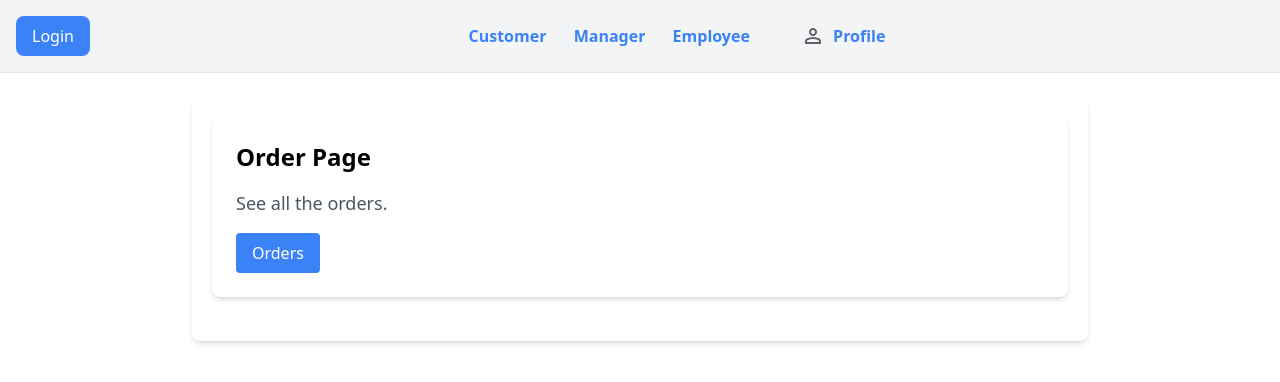
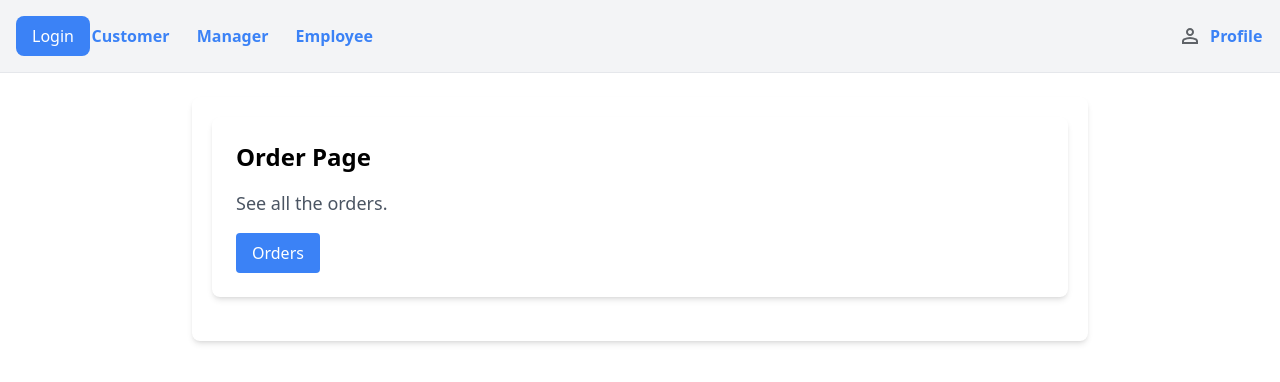
Before and after one commit to joelsb/AppMonitor, a Nuxt app in the folder app/frontend-appmonitor/: page /manager in a window 1280 px wide. Shown: the top 382 px of the page. Built offline with nearby package versions, Linux system fonts and the light colour scheme.

Commit message:
Logout added - See profile and change password missing

```diff
--- a/app/frontend-appmonitor/components/NavBar.vue
+++ b/app/frontend-appmonitor/components/NavBar.vue
@@ -11,8 +11,7 @@
       <ul class="nav-links">
         <!-- Regular links (excluding Profile) -->
         <li v-for="(link, index) in links" :key="index" class="nav-item">
-          <div v-if="link.name !== 'Profile'">
-            <button :class="[
+            <button v-if="link.name !== 'Profile'" :class="[
               'nav-button',
               (activeIndex === index || link.active) ? 'active' : ''
             ]" @click="navigate(link.route)">
@@ -20,37 +19,37 @@
             </button>
 
             <!-- Submenu for other links -->
-            <ul v-if="link.submenu" class="submenu">
+            <ul v-if="link.submenu || link.name !== 'Profile'" class="submenu">
               <li v-for="(item, subIndex) in link.submenu" :key="subIndex" class="submenu-item"
                 @click="navigate(item.route)">
                 {{ item.name }}
               </li>
             </ul>
-          </div>
         </li>
 
         <!-- Profile link -->
-
+        <div class="profile-item">
         <!-- Profile link (the 4th link in the array) -->
-        <li v-if="links[3]" class="nav-item profile-item">
+        <li v-if="linkProfile" class="nav-item">
           <button :class="[
             'nav-button profile-button',
-            (activeIndex === 3 || links[3].active) ? 'active' : ''
-          ]" @click="navigate(links[3].route)">
+            (activeIndex === 3 || linkProfile.active) ? 'active' : ''
+          ]" @click="navigate(linkProfile.route)">
           <svg xmlns="http://www.w3.org/2000/svg" class="user-avatar" height="24px" viewBox="0 -960 960 960"
             width="24px" fill="#5f6368">
             <path
               d="M480-480q-66 0-113-47t-47-113q0-66 47-113t113-47q66 0 113 47t47 113q0 66-47 113t-113 47ZM160-160v-112q0-34 17.5-62.5T224-378q62-31 126-46.5T480-440q66 0 130 15.5T736-378q29 15 46.5 43.5T800-272v112H160Zm80-80h480v-32q0-11-5.5-20T700-306q-54-27-109-40.5T480-360q-56 0-111 13.5T260-306q-9 5-14.5 14t-5.5 20v32Zm240-320q33 0 56.5-23.5T560-640q0-33-23.5-56.5T480-720q-33 0-56.5 23.5T400-640q0 33 23.5 56.5T480-560Zm0-80Zm0 400Z" />
           </svg>
-            {{ links[3].name }}
+            {{ linkProfile.name }}
           </button>
-          <ul v-if="links[3].submenu" class="submenu">
-            <li v-for="(item, subIndex) in links[3].submenu" :key="subIndex" class="submenu-item"
+          <ul v-if="linkProfile.submenu" class="submenu profile-submenu">
+            <li v-for="(item, subIndex) in linkProfile.submenu" :key="subIndex" class="submenu-item"
               @click="navigate(item.route)">
               {{ item.name }}
             </li>
           </ul>
         </li>
+      </div>
       </ul>
     </nav>
   </div>
@@ -101,18 +100,20 @@ const links = [
       { name: 'New Volume', route: '/employee/newVolume' },
       { name: 'Deliver', route: '/employee/deliver' },
     ],
-  },
-  {
+  }
+];
+
+const linkProfile =
+{
     name: 'Profile',
     route: '/profile',
     active: false,
     submenu: [
       { name: 'Edit Profile', route: '/profile/edit' },
       { name: 'Change Password', route: '/profile/password' },
-      { name: 'Logout', route: '/logout' },
+      { name: 'Logout', route: '/login/logout' },
     ],
-  },
-];
+  }
 
 // Update active index for both parent and submenu items
 function setActiveIndex(index) {
@@ -134,6 +135,10 @@ watch(route, (newRoute) => {
 // Login button handler
 function onLogin() {
   router.push('/login');
+}
+
+function onLogout() {
+  useAuthStore().logout();
 }
 </script>
 
@@ -230,10 +235,11 @@ function onLogin() {
 
 /* Navigation Links */
 .nav-links {
+  flex-grow:1;
   display: flex;
+  flex-direction: row;
   gap: 1.5rem;
   /* space-x-6 */
-  margin: 0 auto;
   position: relative;
 }
 
@@ -242,9 +248,11 @@ function onLogin() {
 }
 
 .profile-item {
+  flex-grow:1;
   display: flex;
   flex-direction: row;
   align-items: center;
+  justify-content: flex-end;
 }
 
 .profile-button {
@@ -299,6 +307,11 @@ function onLogin() {
   z-index: 50;
 }
 
+.profile-submenu {
+  right: 0 !important;
+  left: auto !important;
+}
+
 .nav-item:hover .submenu {
   opacity: 1;
   visibility: visible;
--- a/app/frontend-appmonitor/middleware/auth.global.js
+++ b/app/frontend-appmonitor/middleware/auth.global.js
@@ -3,7 +3,6 @@ import { useAuthStore } from "~/store/auth-store.js"
 
 export default defineNuxtRouteMiddleware((to, from) => {
     const authStore = useAuthStore();
-
     if (!authStore.token && to.path !== '/login') {
         return navigateTo('/login');
     }
--- /dev/null
+++ b/app/frontend-appmonitor/pages/login/logout.vue
@@ -0,0 +1,23 @@
+<template>
+  <!-- Optionally, you can add a loading spinner or message here -->
+  <div>Logging out...</div>
+</template>
+
+<script setup>
+import { useAuthStore } from '~/store/auth-store';
+import { onMounted } from 'vue';
+import { useRouter } from 'vue-router';
+
+const router = useRouter();
+
+// Automatically log out when the page is accessed
+onMounted(() => {
+  useAuthStore().logout();
+  router.push('/login');
+});
+
+</script>
+
+<style>
+/* Optional styles */
+</style>
```
